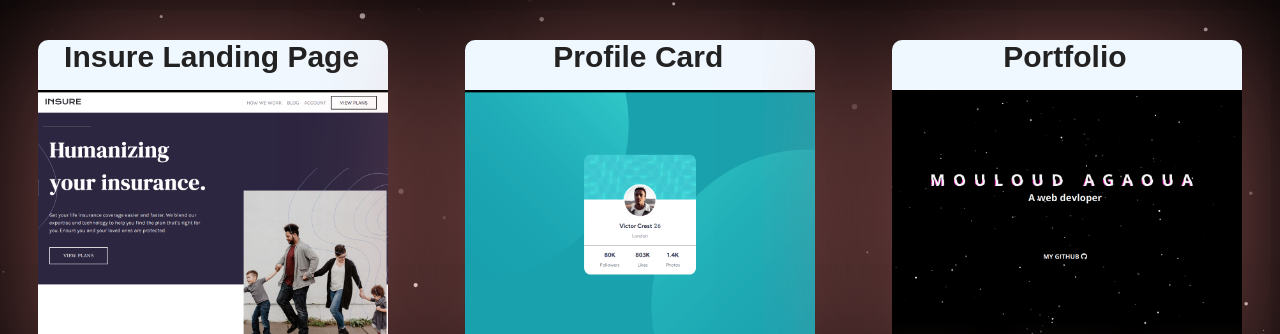
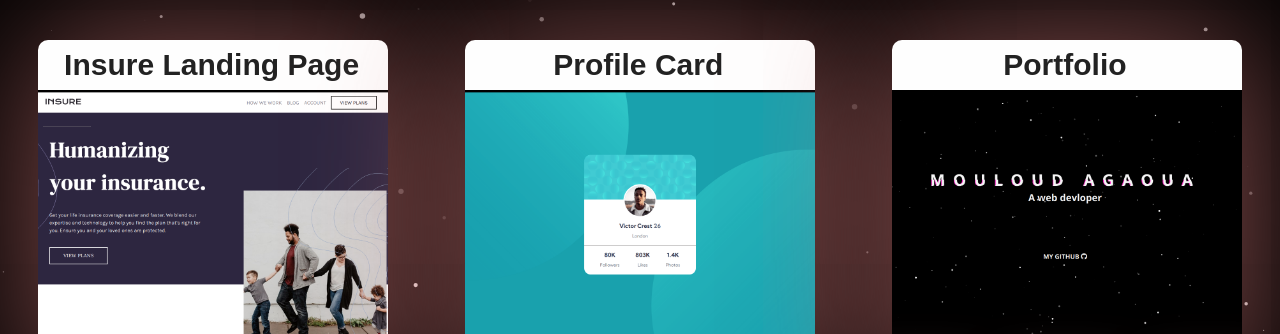
Before and after one commit to yuuji-dev/portfolio, a plain HTML site: page index.html in a window 1280 px wide. Shown: the part 1007-1341 px from the top of the page. Drawn offline with nearby package versions, Linux system fonts and the light colour scheme.

Commit message:
Align the text in projects-wrapper-cards-title class
added a more clear background color ; updated the alignment of the cards title to be center

```diff
--- a/dist/css/styles.css
+++ b/dist/css/styles.css
@@ -725,7 +725,7 @@ body h2 {
   border-radius: 1rem;
   -webkit-box-shadow: rgba(216, 125, 125, 0.6) 2px 2px 150px 10px;
           box-shadow: rgba(216, 125, 125, 0.6) 2px 2px 150px 10px;
-  background-color: aliceblue;
+  background-color: #FEFEFE;
   width: 35rem;
   height: 35rem;
   display: -ms-grid;
@@ -737,7 +737,8 @@ body h2 {
 }
 
 .projects-wrapper-cards-title {
-  color: #772525;
+  display: grid;
+  align-items: center;
   border-bottom: 2px black solid;
 }
 
```
